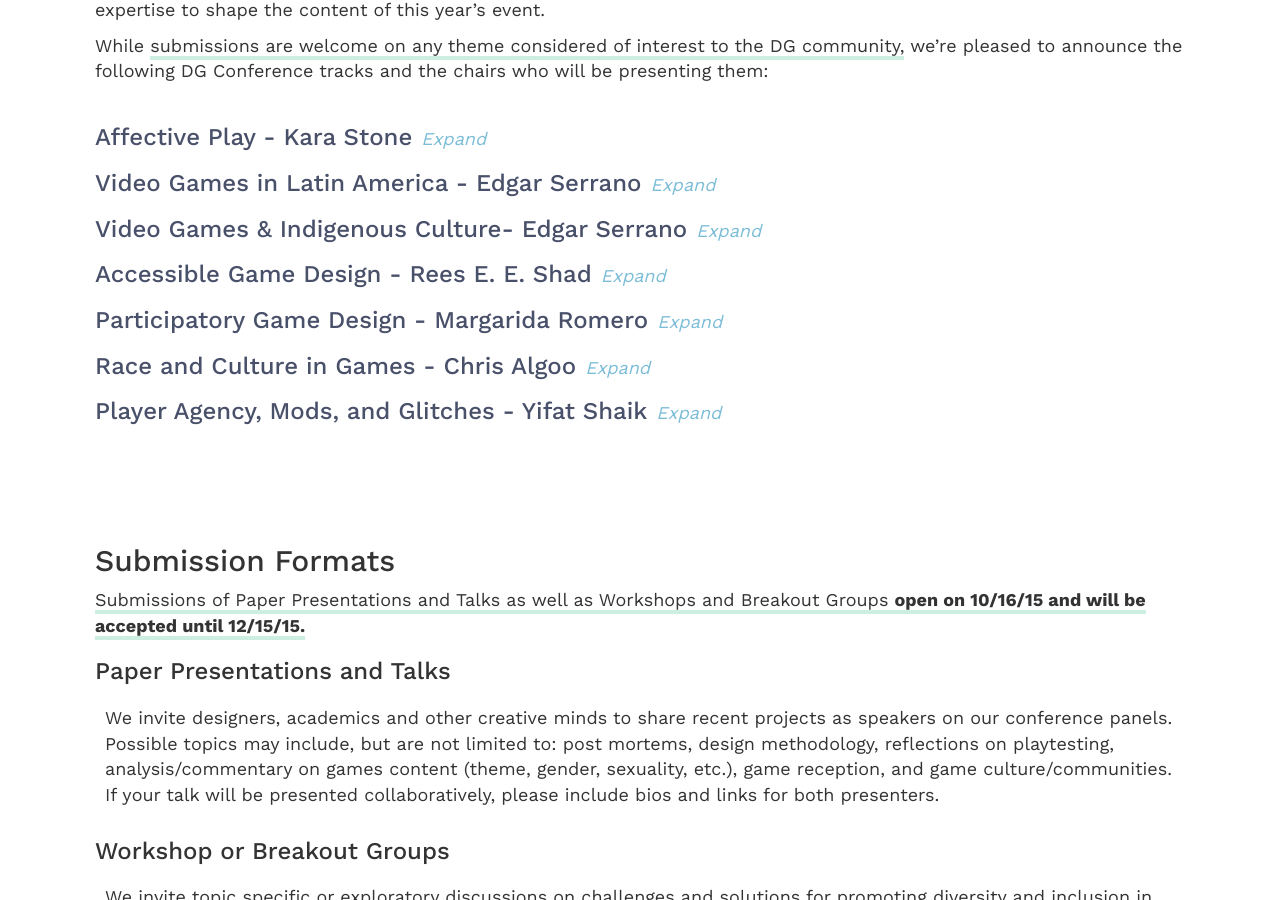
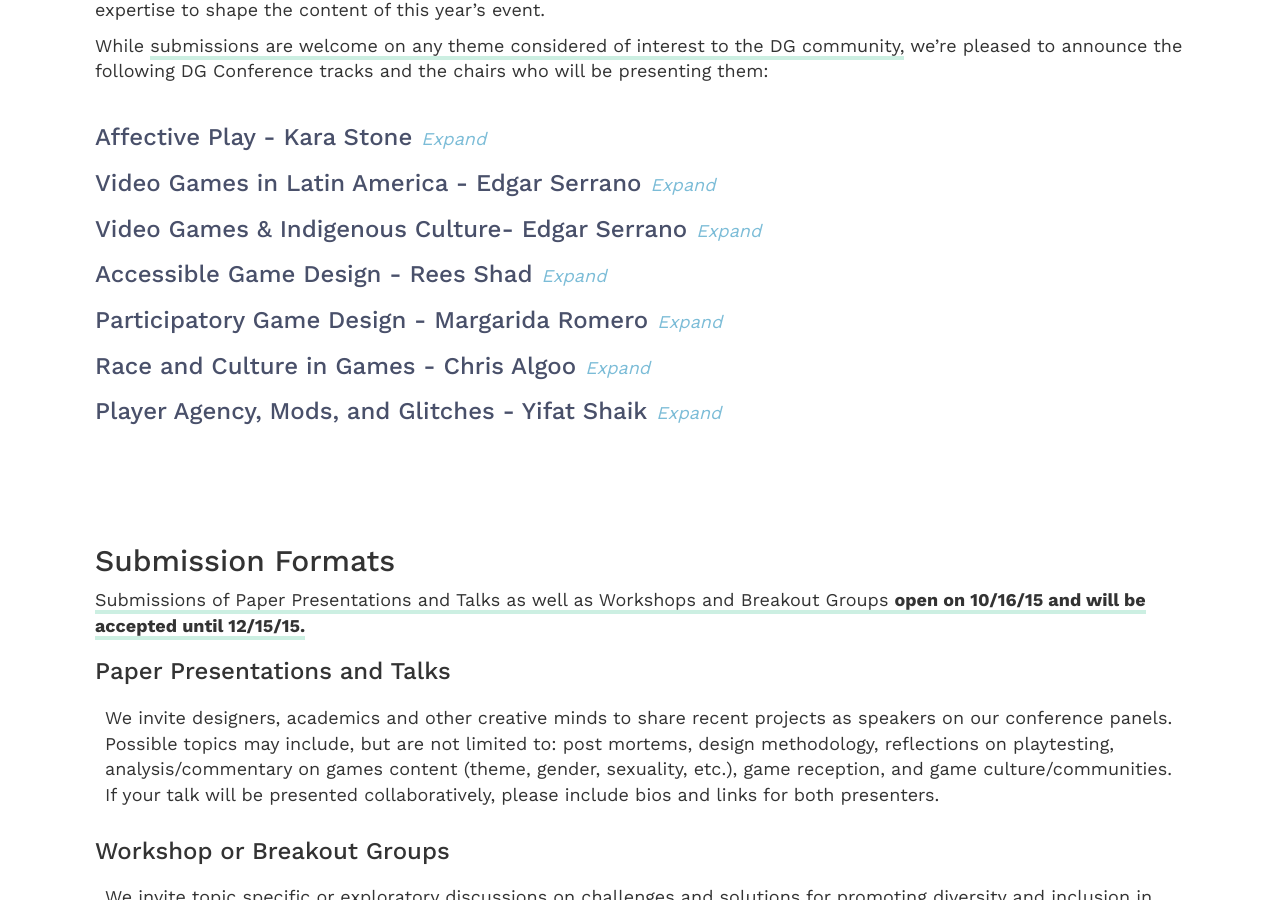
Before and after one commit to differentgames/conference-2016-site, a Jekyll site: the page built from index.html, in a window 1280 px wide and 900 px high, scrolled down 831 px. Built offline with Jekyll 4.4.1, drawn with Linux system fonts in a browser that asks for light colours; nearby versions of some CDN libraries.

Commit message:
More typos!!!

```diff
--- a/index.html
+++ b/index.html
@@ -81,7 +81,7 @@ While <span class="cool">submissions are welcome on any theme considered of inte
     </div>
 
     <div class="track-chair">
-      <a role="button" data-toggle="collapse" href="#accessible-game-design" class="collapsed"><h3>Accessible Game Design - Rees E. E. Shad</h3></a>
+      <a role="button" data-toggle="collapse" href="#accessible-game-design" class="collapsed"><h3>Accessible Game Design - Rees Shad</h3></a>
       <div class="collapse" id="accessible-game-design">
         <p>
   How can we go about simplifying the game design process to make it more accessible to new designers, or more encouraging when initiating non-design students and educators into using as a practice or as a pedagogical tool?
```
